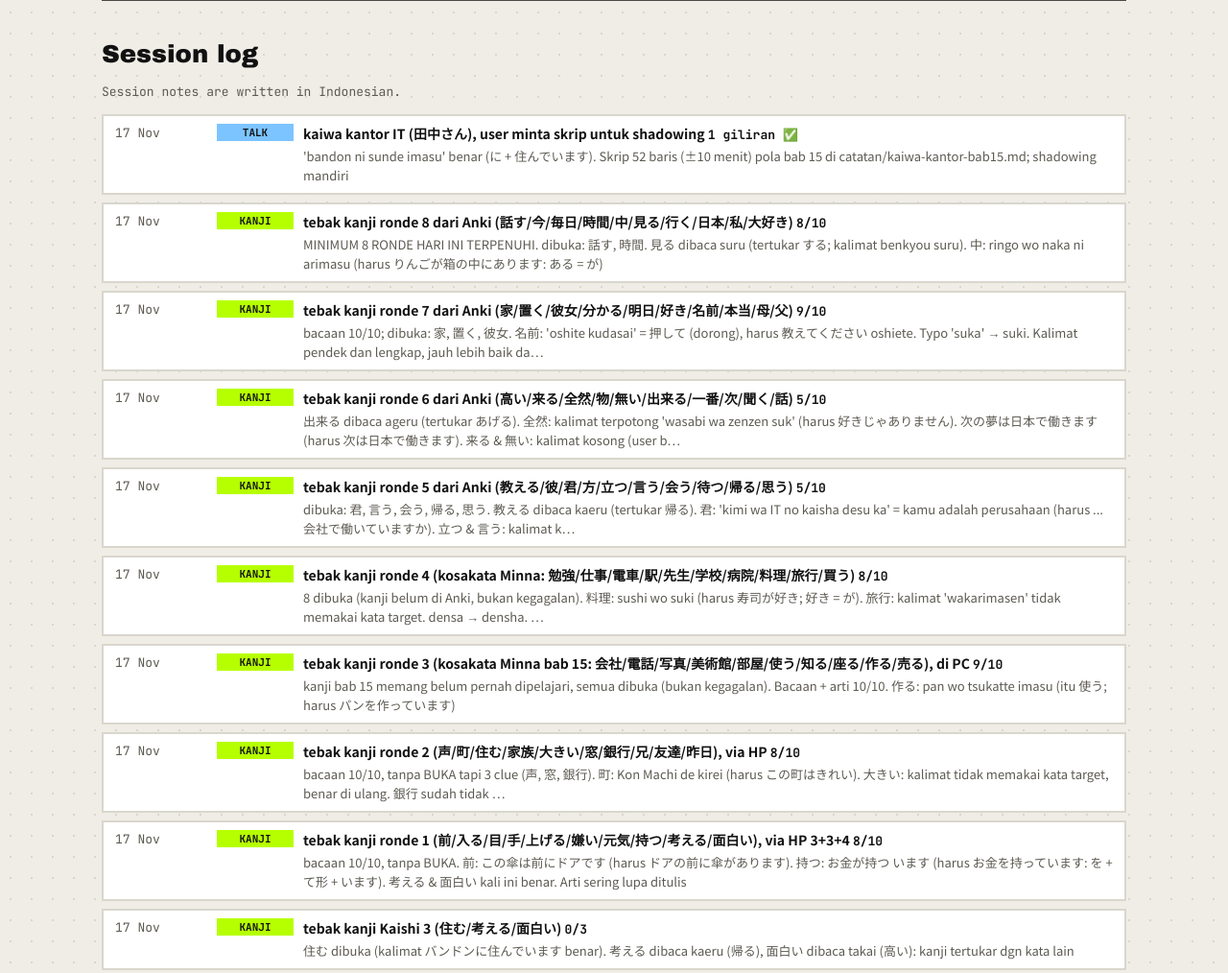
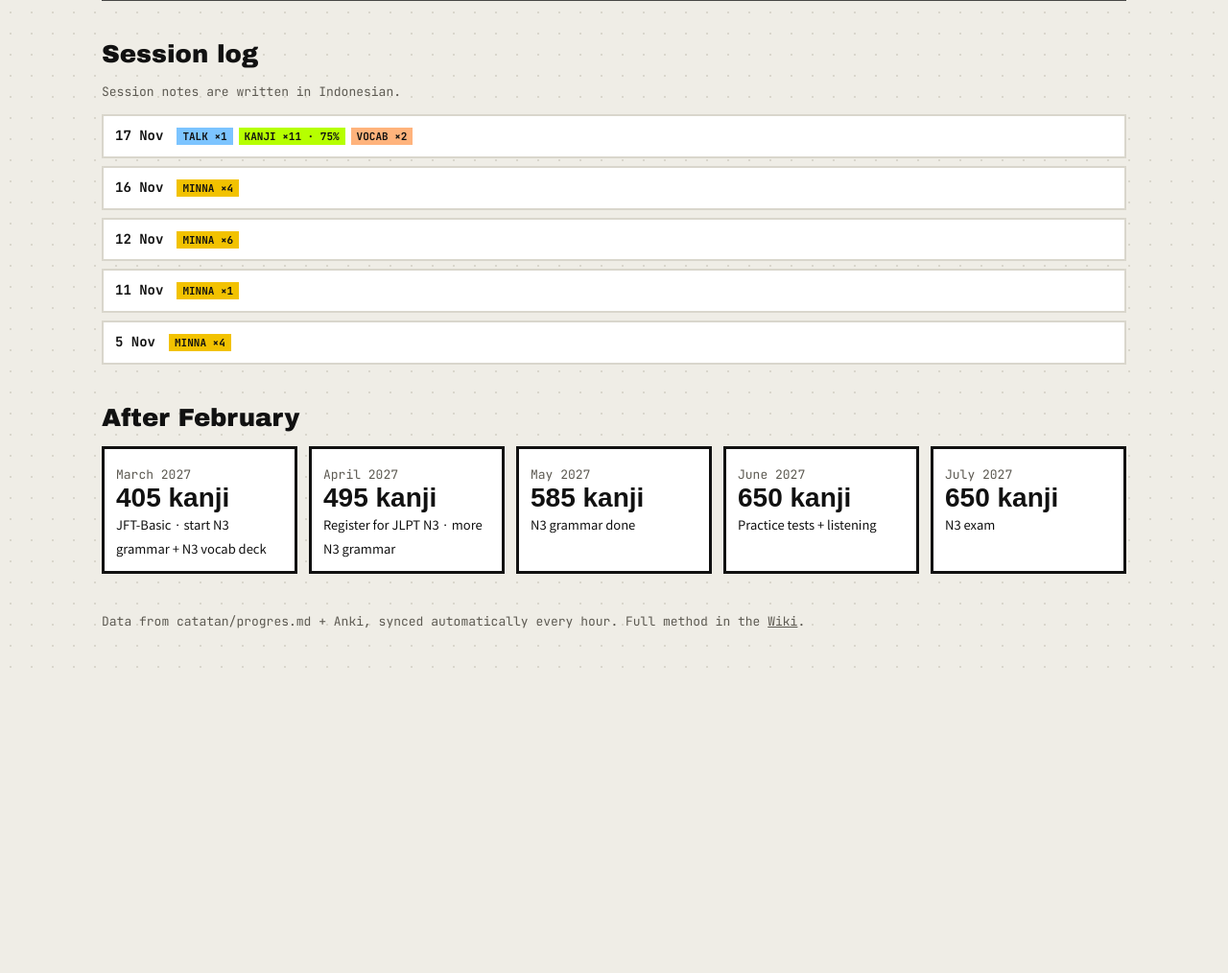
Before and after one commit to xzars-git/nihongo-tracker, a plain HTML site: page index.html in a window 1280 px wide. Shown: the part 4838-5852 px from the top of the page at 96% size. After the commit the page ends 5536 px from the top, so only its background shows below. Drawn offline with Linux system fonts and the light colour scheme; a web font is replaced by a local one.

Commit message:
Session log: one collapsed row per day, notes clamped to one line
Co-Authored-By: Claude Opus 5.5 <noreply@anthropic.com>

```diff
--- a/app.js
+++ b/app.js
@@ -122,10 +122,19 @@
     <p><b>${t("m.right")}</b> ${esc(m.right)}</p><p><b>${t("m.wrong")}</b> ${esc(m.wrong)}</p></details>`).join("");
 
   // ---------- log ----------
-  const log = D.sessions.map((s, i) => [s, i]).sort((x, y) => y[0].date.localeCompare(x[0].date) || x[1] - y[1]).slice(0, 25);
+  // one collapsed row per day (summary chips); sessions and notes only when opened
   $("#logNote").textContent = t("log.note");
-  $("#log").innerHTML = log.map(([s]) => `<div class="s"><span class="mono small muted">${fmt(s.date)}</span><span class="k ${s.kind}">${t("kind." + s.kind)}</span>
-    <div><b>${esc(s.mode)}</b> <span class="sc">${esc(s.score)}</span><p>${esc(s.note)}</p></div></div>`).join("");
+  const short = m => m.replace(/\s*\([^)]*\)/g, "").trim();  // drop "(話す/今/…)" word lists
+  $("#log").innerHTML = Object.keys(byDay).sort().reverse().slice(0, 14).map((d, i) => {
+    const ss = byDay[d], kinds = [...new Set(ss.map(s => s.kind))];
+    const chips = kinds.map(k => {
+      const ks = ss.filter(s => s.kind === k), v = k === "kanji" ? avg(fullRounds(d)) : null;
+      return `<span class="k ${k}">${t("kind." + k)} ×${ks.length}${v != null ? " · " + v + "%" : ""}</span>`;
+    }).join("");
+    return `<details class="day"><summary><span class="mono">${fmt(d)}</span><span class="chips">${chips}</span></summary>
+      ${ss.map(s => `<div class="s"><span class="k ${s.kind}"></span><div><b>${esc(short(s.mode))}</b> <span class="sc">${esc(s.score)}</span>${s.note ? `<p>${esc(s.note)}</p>` : ""}</div></div>`).join("")}</details>`;
+  }).join("");
+  $("#log").addEventListener("click", e => e.target.closest(".s")?.classList.toggle("full"));  // notes: 1 line until tapped
 
   $("#months").innerHTML = P.months.map(m => `<div class="mo"><span class="mono small muted">${new Date(m.month + "-01T00:00:00Z").toLocaleDateString(loc, { month: "long", year: "numeric", timeZone: "UTC" })}</span><b>${t("months.kanji", { n: m.kanji })}</b><span class="small">${esc(tx(m, "text"))}</span></div>`).join("");
 
--- a/styles.css
+++ b/styles.css
@@ -62,8 +62,15 @@ td,th{padding:5px 8px;border-bottom:1px solid var(--dot);text-align:left}tr.cur
 .m summary small{font:400 12px 'JetBrains Mono',monospace;color:var(--muted);white-space:nowrap}
 .m p{margin:6px 0 0;font-size:14px}.m p b{font-family:'JetBrains Mono',monospace;font-size:12px}
 .log{display:grid;gap:8px}
-.s{display:grid;grid-template-columns:96px 80px 1fr;gap:10px;background:var(--card);border:2px solid var(--dot);padding:8px 12px;font-size:14px}
-.s .k{font:700 11px 'JetBrains Mono',monospace;text-transform:uppercase;padding:2px 6px;align-self:start;text-align:center;color:var(--k);background:var(--dot)}
+.day{margin:0;background:var(--card);border:2px solid var(--dot)}
+.day summary{display:flex;flex-wrap:wrap;align-items:center;gap:8px 14px;padding:10px 12px;font-size:14px;font-weight:700}
+.day[open] summary{border-bottom:2px solid var(--dot)}
+.chips{display:flex;flex-wrap:wrap;gap:6px}
+.k{font:700 11px 'JetBrains Mono',monospace;text-transform:uppercase;padding:2px 6px;color:var(--k);background:var(--dot)}
+.s{display:grid;grid-template-columns:6px 1fr;gap:10px;padding:8px 12px;font-size:14px}
+.s+.s{border-top:1px solid var(--dot)}
+.s .k{padding:0;align-self:stretch}
+.s{cursor:pointer}.s p{display:-webkit-box;-webkit-line-clamp:1;-webkit-box-orient:vertical;overflow:hidden}.s.full p{display:block}
 .k.kanji{background:var(--lime)}.k.minna{background:var(--y)}.k.kaiwa{background:#7cc4ff}.k.kosakata{background:#ffb37c}.k.bonus{background:#d9b8ff}
 .s .sc{font:700 13px 'JetBrains Mono',monospace}
 .s p{margin:2px 0 0;color:var(--muted);font-size:13px}
@@ -85,7 +92,7 @@ footer{padding-bottom:40px}
 .btns{display:flex;flex-wrap:wrap;gap:8px;margin-top:14px}
 .btns button{font:700 13px 'JetBrains Mono',monospace;background:var(--card);color:var(--ink);border:3px solid var(--line);padding:8px 12px;cursor:pointer}
 .btns button:disabled{opacity:.45;cursor:default}
-@media (max-width:700px){.two{grid-template-columns:1fr}.s{grid-template-columns:1fr auto}.s .k{grid-row:1}.s>div:last-child{grid-column:1/-1}}
+@media (max-width:700px){.two{grid-template-columns:1fr}}
 /* wiki */
 .wiki .wk-top{display:flex;flex-wrap:wrap;align-items:center;justify-content:space-between;gap:12px;padding:14px 16px;background:var(--y);color:var(--k);border-bottom:5px solid var(--k)}
 .wiki .wk-top .nav a{border-color:var(--k)}.wiki .wk-top .lang button{border-color:var(--k)}
```
